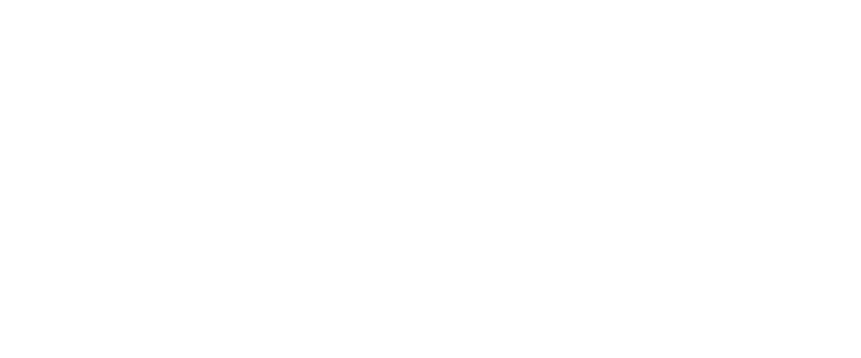
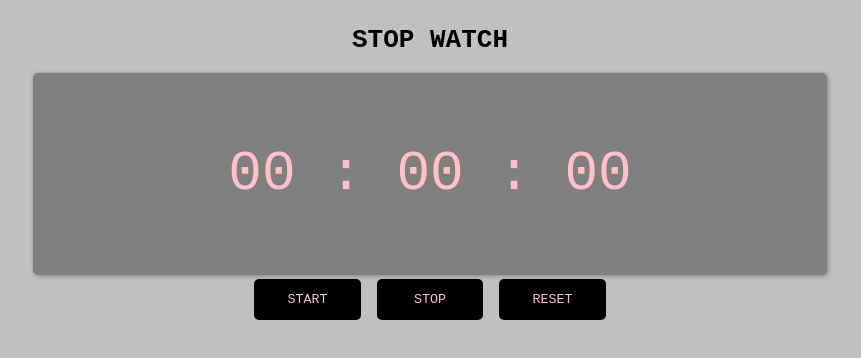
Before and after one commit to Melonoia/simple-js, a plain HTML site: page stopWatch/index.html in a window 1280 px wide. Shown: the whole page, without its empty margins (210-1071 px from the left). Drawn offline with Linux system fonts and the light colour scheme.

Commit message:
Add stop watch files

```diff
--- a/stopWatch/index.html
+++ b/stopWatch/index.html
@@ -8,7 +8,16 @@
 	<link rel="stylesheet" href="styles.css">
 </head>
 <body>
+	<h1>STOP WATCH</h1>
+<section id="frame">
+	<p id="timer"></p>
+</section>
 
-	<script src="stopwatch.js" type="text/javascript"></script>
+<section id="buttons">
+<button onclick="startTimer()">START</button>
+<button onclick="stopTimer()">STOP</button>
+<button onclick="resetTimer()">RESET</button>
+</section>
+	<script src="stopwatch.js"></script>
 </body>
 </html>
--- a/stopWatch/stopwatch.js
+++ b/stopWatch/stopwatch.js
@@ -0,0 +1,55 @@
+const timer = document.getElementById('timer');
+
+timer.innerHTML = "00 : 00 : 00";
+
+let hr = 0;
+let min = 0;
+let sec = 0;
+
+let stoptime = true;
+
+function startTimer() {
+    if (stoptime == true) {
+        stoptime = false;
+        timerCycle();
+    }
+}
+
+function stopTimer() {
+    if (stoptime == false) {
+        stoptime = true;
+    }
+}
+
+function timerCycle() {
+    if (stoptime == false) {
+        sec = parseInt(sec);
+        min = parseInt(min);
+        hr = parseInt(hr);
+
+        sec = sec + 1;
+
+        if (sec == 60) {
+            min = min + 1;
+            sec = 0;
+        }
+        if (min == 60) {
+            hr = hr + 1;
+            min = 0;
+            sec = 0;
+        }
+
+        sec = sec < 10 ? `0${sec}` : sec;
+        min = min < 10 ? `0${min}` : min;
+        hr = hr < 10 ? `0${hr}` : hr;
+
+
+        timer.innerHTML = `${hr} : ${min} : ${sec}`;
+
+        setTimeout("timerCycle()", 1000);
+    }
+}
+
+function resetTimer() {
+    timer.innerHTML = '00 : 00 : 00';
+}
--- a/stopWatch/styles.css
+++ b/stopWatch/styles.css
@@ -0,0 +1,47 @@
+* {
+    font-family: monospace;
+}
+
+body {
+    background-color: silver;
+    display: flex;
+    flex-direction: column;
+    align-items: center;
+}
+
+#frame,
+button {
+    padding: 1em;
+    border-radius: 5px;
+}
+
+#frame {
+    text-align: center;
+    border: none;
+    width: 60vw;
+    box-shadow: 1px 1px 5px 0 gray;
+    color: pink;
+    background-color: gray;
+}
+
+#timer {
+    font-size: 7vmin;
+}
+
+#buttons {
+    text-align: center;
+}
+
+button {
+    background-color: black;
+    color: pink;
+    border: none;
+    margin: .3em;
+    width: 8em;
+}
+
+button:hover {
+    background-color: pink;
+    color: maroon;
+    filter: drop-shadow(1px 1px 5px gray);
+}
```
Also changed, not shown: index.html (+3 -3 lines).
